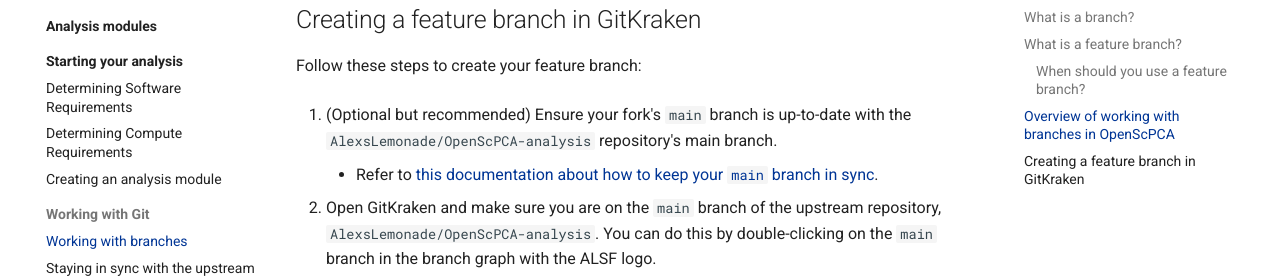
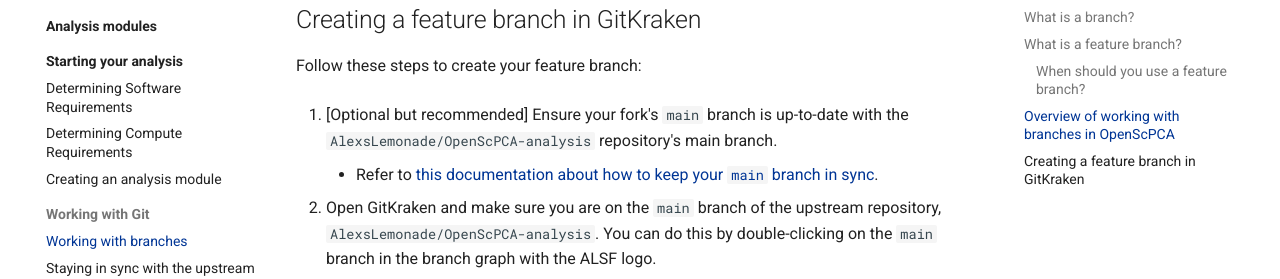
Before and after one commit to AlexsLemonade/OpenScPCA-analysis, an MkDocs documentation site: the page built from docs/contributing-to-analyses/working-with-git/working-with-branches.md, in a window 1280 px wide and 900 px high, scrolled down 1387 px. Shown: the part 155-434 px from the top of the window. Built offline with MkDocs 1.6.1 and Material for MkDocs 9.7.7, drawn with Linux system fonts in a browser that asks for light colours.

Commit message:
use brackets

```diff
--- a/docs/contributing-to-analyses/working-with-git/working-with-branches.md
+++ b/docs/contributing-to-analyses/working-with-git/working-with-branches.md
@@ -43,7 +43,7 @@
 
 Follow these steps to create your feature branch:
 
-1. (Optional but recommended) Ensure your fork's `main` branch is up-to-date with the `AlexsLemonade/OpenScPCA-analysis` repository's main branch.
+1. [Optional but recommended] Ensure your fork's `main` branch is up-to-date with the `AlexsLemonade/OpenScPCA-analysis` repository's main branch.
 
     - Refer to [this documentation about how to keep your `main` branch in sync](./staying-in-sync-with-upstream.md).
 
```
